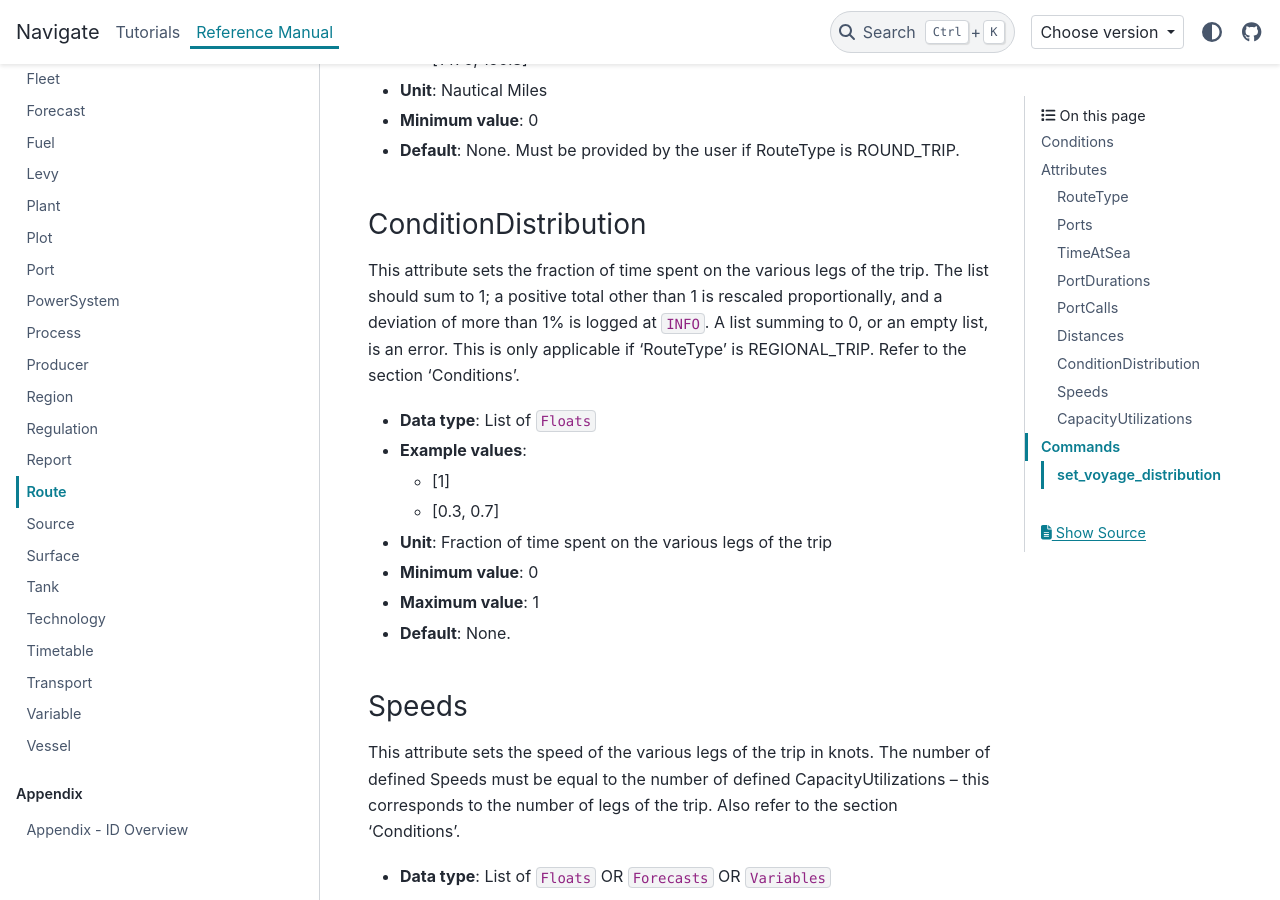
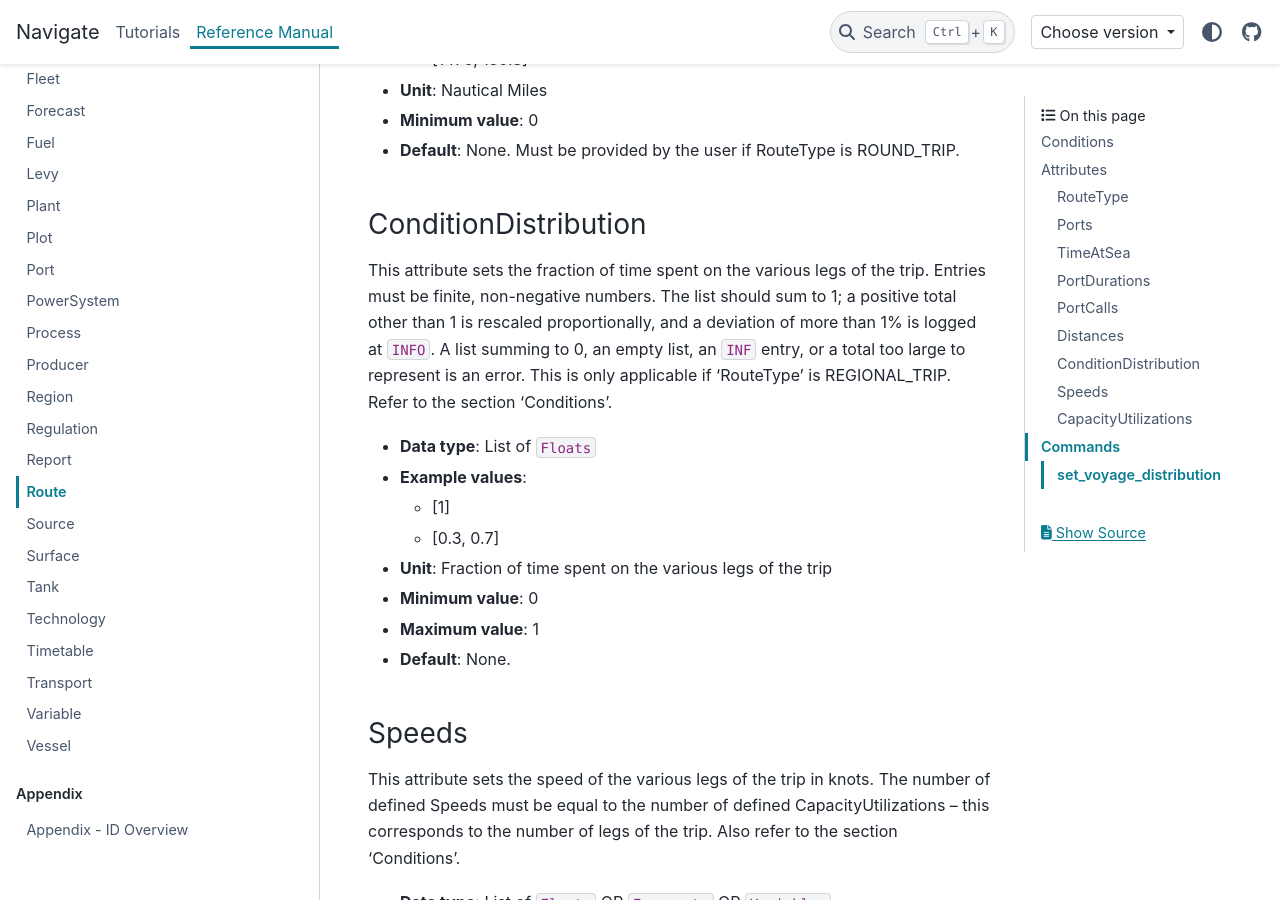
Before and after one commit to zerocarbonshipping/navigate-zcs, a Sphinx documentation site: the page built from docs/reference_manual/route.md, in a window 1280 px wide and 900 px high, scrolled down 3746 px. Built offline with Sphinx 7.4.7 and the PyData theme 0.15.4, drawn with Linux system fonts in a browser that asks for light colours.

Commit message:
Document that fraction-list entries must be finite
Copilot's review of #288 noted that fleet.md and route.md described the
zero-total and empty-list errors but not the finite/overflow checks that
PR added. Both pages now say entries must be finite, non-negative
numbers, and that an INF entry or an unrepresentable total is an error
alongside the existing zero-total and empty-list cases.

Co-Authored-By: Claude Opus 5.5 <noreply@anthropic.com>

```diff
--- a/docs/reference_manual/route.md
+++ b/docs/reference_manual/route.md
@@ -122,7 +122,7 @@ This attribute sets the distance of the various legs of the trip in nautical mil
 
 ### ConditionDistribution
 
-This attribute sets the fraction of time spent on the various legs of the trip. The list should sum to 1; a positive total other than 1 is rescaled proportionally, and a deviation of more than 1% is logged at `INFO`. A list summing to 0, or an empty list, is an error. This is only applicable if 'RouteType' is REGIONAL\_TRIP. Refer to the section ‘Conditions’.
+This attribute sets the fraction of time spent on the various legs of the trip. Entries must be finite, non-negative numbers. The list should sum to 1; a positive total other than 1 is rescaled proportionally, and a deviation of more than 1% is logged at `INFO`. A list summing to 0, an empty list, an `INF` entry, or a total too large to represent is an error. This is only applicable if 'RouteType' is REGIONAL\_TRIP. Refer to the section ‘Conditions’.
 
 * **Data type**: List of `Floats`
 * **Example values**:
```
Also changed, not shown: docs/reference_manual/fleet.md (+1 -1 lines).
